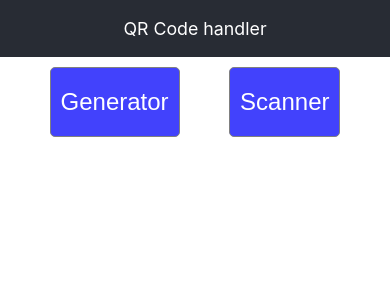
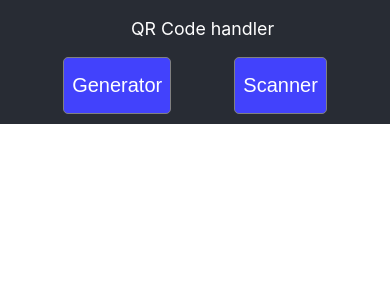
Before and after one commit to MZunairKhan/React-QR, a React (Create React App) app: page / in a window 390 px wide. Shown: the top 300 px of the page. Built offline with nearby package versions, Linux system fonts and the light colour scheme.

Commit message:
Add QR Generator

```diff
--- a/package.json
+++ b/package.json
@@ -10,7 +10,7 @@
     "@types/node": "^16.18.104",
     "@types/react": "^18.3.3",
     "@types/react-dom": "^18.3.0",
-    "canvg": "^2.0.0",
+    "canvg": "^4.0.0",
     "react": "^18.3.1",
     "react-dom": "^18.3.1",
     "react-qr-code": "^2.0.15",
--- a/src/App.css
+++ b/src/App.css
@@ -14,27 +14,32 @@ button {
   min-height: 5vh;
   min-width: 100vw;
   display: flex;
-  flex-direction: column;
-  align-items: center;
-  justify-content: center;
+  flex-direction: row;
+  justify-content: space-between;
   font-size: calc(10px + 2vmin);
   color: white;
   margin-bottom: 10px;
+  align-items: center;
 }
 
 .App-link {
   color: #61dafb;
 }
 
+.Title {
+  padding-left: 15px;
+}
+
 .QR-Section {
+  width: 30%;
   display: flex;
   align-items: center;
   justify-content: space-evenly;
 }
 
 .QR-Button {
-  padding: 20px 10px;
-  font-size: 24px;
+  padding: 16px 8px;
+  font-size: 20px;
   color: #ffffff;
   background-color: #4242fc;
 }
@@ -42,3 +47,25 @@ button {
 .QR-Button:hover {
   background-color: #1212ca;
 }
+
+@media only screen and (max-width: 600px) {
+  .App-header {
+    min-height: 5vh;
+    min-width: 100vw;
+    display: flex;
+    flex-direction: column;
+    justify-content: center;
+    font-size: calc(10px + 2vmin);
+    color: white;
+    margin-bottom: 10px;
+    align-items: stretch;
+  }
+
+  .QR-Section {
+    width: auto;
+    padding-bottom: 10px;
+    display: flex;
+    align-items: center;
+    justify-content: space-evenly;
+  }
+}
--- a/src/App.tsx
+++ b/src/App.tsx
@@ -16,13 +16,14 @@ function App() {
   return (
     <div className="App">
       <header className="App-header">
-        <p>QR Code handler</p>
+        <p className='Title'>QR Code handler</p>
+
+        <div className='QR-Section'>
+          <button className='QR-Button' onClick={() => setMode(Mode.Generate)}>Generator</button>
+          <button className='QR-Button' onClick={() => setMode(Mode.Scan)}>Scanner</button>
+        </div>
       </header>
 
-      <div className='QR-Section'>
-        <button className='QR-Button' onClick={() => setMode(Mode.Generate)}>Generator</button>
-        <button className='QR-Button' onClick={() => setMode(Mode.Scan)}>Scanner</button>
-      </div>
 
       {
         mode === Mode.Scan &&
--- a/src/components/qr-generator.tsx
+++ b/src/components/qr-generator.tsx
@@ -1,5 +1,6 @@
-import React, { Fragment, useState } from 'react';
+import { Fragment, useState } from 'react';
 import QRCode from "react-qr-code";
+import { saveSvg } from '../utils';
 
 function QRGenerator() {
 
@@ -9,6 +10,10 @@ function QRGenerator() {
     const updateQR = () => {
         setValue('');
         setValue(text);
+    }
+
+    const getImage = async () => {
+        saveSvg()
     }
 
     return (
@@ -29,13 +34,20 @@ function QRGenerator() {
                 value !== '' &&
                 <div style={{ height: "auto", margin: "0 auto", maxWidth: 256, width: "100%"}}>
                     <QRCode
+                        id="qrcode"
                         size={256}
                         value={value}
                         viewBox={`0 0 256 256`}
                         style={{ height: "auto", maxWidth: "100%", width: "100%"}}
                     />
+                    <button style={{marginTop: '10px'}} onClick={() => getImage()}>
+                        Download Code
+                    </button>
                 </div>
             }
+
+            <canvas style={{display: 'none'}} id="canvas"></canvas>
+            <img  style={{display: 'none'}} id="img01" />
         </Fragment>
     );
 }
--- /dev/null
+++ b/src/utils.js
@@ -0,0 +1,42 @@
+export function saveSvg() {
+    let sourceSVG = document.getElementById('qrcode');
+    let canvas = document.getElementById('canvas');
+    let ctx = canvas.getContext('2d');
+    let img01 = document.getElementById('img01');
+
+    let xmlSerializer = new XMLSerializer();
+    let svgString = xmlSerializer.serializeToString(sourceSVG);
+
+    let url = URL.createObjectURL(
+        new Blob([svgString], {type: "image/svg+xml;charset=utf-8"})
+    );
+
+    let img = new Image();
+    img.addEventListener('load', e => {
+        URL.revokeObjectURL(e.target.src);
+        canvas.width = e.target.width;
+        canvas.height = e.target.height;
+        ctx.drawImage(e.target, 0, 0);
+        img01.src = canvas.toDataURL('image/png');
+
+        canvas.toBlob(function(blob) {
+            if (blob) {
+                downloadBlob('QR-Code.png', blob);
+            }
+        });
+    });
+    img.src = url;
+}
+
+export function downloadBlob(filename, blob) {
+    if (window.navigator.msSaveOrOpenBlob) {
+      window.navigator.msSaveBlob(blob, filename);
+    } else {
+      const elem = window.document.createElement('a');
+      elem.href = window.URL.createObjectURL(blob);
+      elem.download = filename;
+      document.body.appendChild(elem);
+      elem.click();
+      document.body.removeChild(elem);
+    }
+}
```
Also changed, not shown: 1 other file (tests, documents, lock files or other folders).
